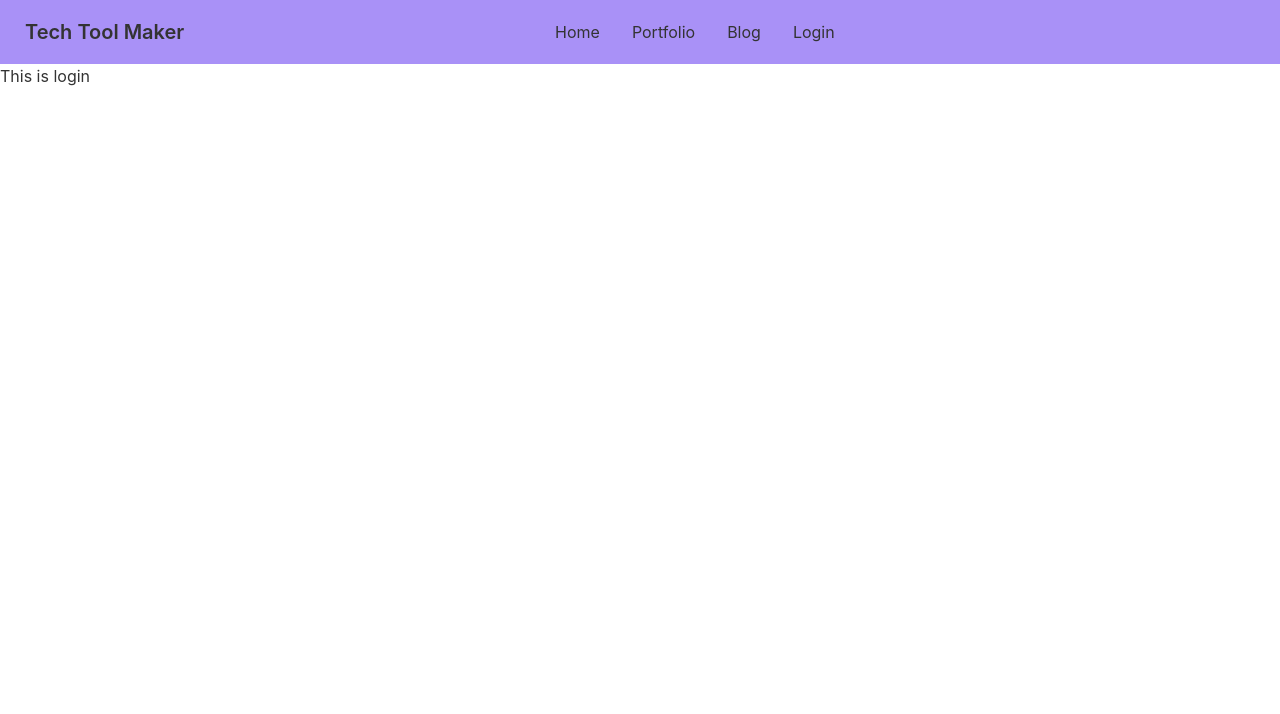
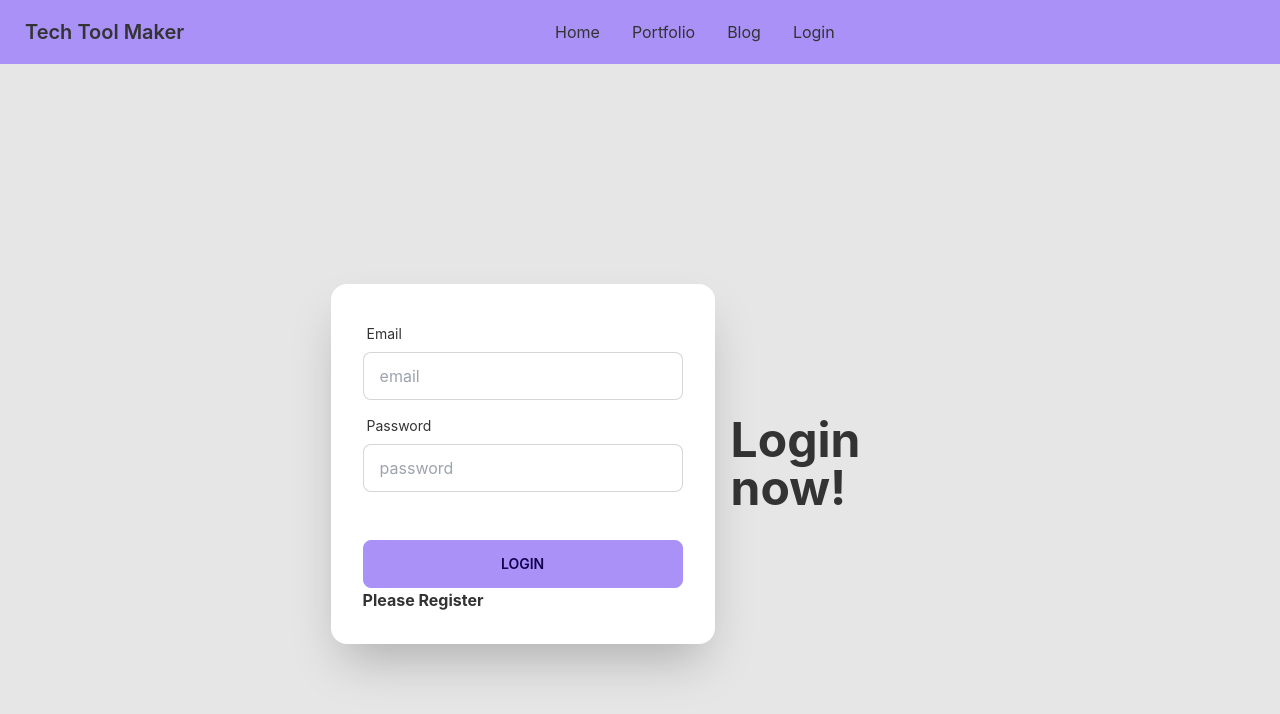
Before and after one commit to abdullahalomar/manufacturer-website-client-side, a React (Create React App) app: page /login in a window 1280 px wide. Shown: the top 714 px of the page. Built offline with nearby package versions, Linux system fonts and the light colour scheme; no server answers.

Commit message:
login register addded

```diff
--- a/package.json
+++ b/package.json
@@ -7,8 +7,11 @@
     "@testing-library/react": "^13.2.0",
     "@testing-library/user-event": "^13.5.0",
     "daisyui": "^2.15.1",
+    "firebase": "^9.8.2",
     "react": "^18.1.0",
     "react-dom": "^18.1.0",
+    "react-firebase-hooks": "^5.0.3",
+    "react-hook-form": "^7.31.3",
     "react-router-dom": "^6.3.0",
     "react-scripts": "5.0.1",
     "web-vitals": "^2.1.4"
--- a/src/App.js
+++ b/src/App.js
@@ -7,6 +7,7 @@ import Blog from './Pages/Home/Blog/Blog';
 import Login from './Pages/Login/Login';
 import Portfolio from './Pages/Portfolio/Portfolio';
 import Product from './Pages/Product/Product';
+import Register from './Pages/Login/Register';
 
 function App() {
   return (
@@ -17,6 +18,7 @@ function App() {
         <Route path='/portfolio' element={<Portfolio/>}></Route>
         <Route path='/blog' element={<Blog></Blog>}></Route>
         <Route path='/login' element={<Login></Login>}></Route>
+        <Route path='/register' element={<Register/>}></Route>
       </Routes>
     </div>
   );
--- a/src/Pages/Login/Login.js
+++ b/src/Pages/Login/Login.js
@@ -1,10 +1,63 @@
-import React from 'react';
+import React, { useState } from 'react';
+import { useSignInWithEmailAndPassword } from 'react-firebase-hooks/auth';
+import { Link } from 'react-router-dom';
+import auth from '../../firebase.init';
 
 const Login = () => {
+    const [email, setEmail] = useState('');
+    const [password, setPassword] = useState('');
+    const [
+        signInWithEmailAndPassword,
+
+    ] = useSignInWithEmailAndPassword(auth);
+    console.log(email,password);
+
     return (
-        <div>
-            <h2>This is login</h2>
+
+        <div class="hero min-h-screen bg-base-200">
+        <div class="hero-content flex-col lg:flex-row-reverse">
+          <div class="text-center lg:text-left">
+            <h1 class="text-5xl font-bold">Login now!</h1>
+          </div>
+          <div class="card flex-shrink-0 w-full max-w-sm shadow-2xl bg-base-100">
+            <div class="card-body">
+              <div class="form-control">
+                <label class="label">
+                  <span class="label-text">Email</span>
+                </label>
+
+                <input
+                type="email"
+                value={email}
+                onChange={(e) => setEmail(e.target.value)}
+                placeholder="email" class="input input-bordered" />
+
+
+              </div>
+              <div class="form-control">
+                <label class="label">
+                  <span class="label-text">Password</span>
+                </label>
+
+                <input
+                    placeholder="password" class="input input-bordered"
+                    type="password"
+                    value={password}
+                    onChange={(e) => setPassword(e.target.value)} />
+
+                <label class="label">
+
+                </label>
+              </div>
+              <div class="form-control mt-6">
+              <button class="btn btn-primary" onClick={() => signInWithEmailAndPassword(email, password)}>Login</button>
+                <Link className='font-bold' to='/register'>Please Register</Link>
+              </div>
+            </div>
+          </div>
         </div>
+        </div>
+
     );
 };
 
--- /dev/null
+++ b/src/Pages/Login/Register.js
@@ -0,0 +1,40 @@
+import React, { useState } from 'react';
+
+
+const Register = () => {
+
+    return (
+        <div class="hero min-h-screen bg-base-200">
+  <div class="hero-content flex-col lg:flex-row-reverse">
+    <div class="text-center lg:text-left">
+      <h1 class="text-5xl font-bold">Register Now!</h1>
+
+    </div>
+    <div class="card flex-shrink-0 w-full max-w-sm shadow-2xl bg-base-100">
+      <div class="card-body">
+        <div class="form-control">
+          <label class="label">
+            <span class="label-text">Email</span>
+          </label>
+          <input type="text" placeholder="email" class="input input-bordered" />
+        </div>
+        <div class="form-control">
+          <label class="label">
+            <span class="label-text">Password</span>
+          </label>
+          <input type="text" placeholder="password" class="input input-bordered" />
+          <label class="label">
+            <a href="#" class="label-text-alt link link-hover">Forgot password?</a>
+          </label>
+        </div>
+        <div class="form-control mt-6">
+          <button class="btn btn-primary">Register</button>
+        </div>
+      </div>
+    </div>
+  </div>
+</div>
+    );
+};
+
+export default Register;
--- a/src/Pages/Products/Products.js
+++ b/src/Pages/Products/Products.js
@@ -1,26 +1,22 @@
-import React, { useEffect, useState } from 'react';
+import React, {useEffect, useState} from 'react';
 import Product from '../Product/Product';
 
 const Products = () => {
-    const [product, setProduct] = useState([]);
+    const [products, setProduct] = useState([]);
     useEffect(() => {
-        fetch('products.json')
-        .then(response => response.json())
-        .then(json => setProduct(json))
+        fetch('products.json').then(response => response.json()).then(json => setProduct(json))
     }, [])
 
     return (
-        <div>
+        <div className="grid lg:grid-cols-3 gap-5  px-10">
 
-                <h2>Available Product: { Products.length}</h2>
 
-            {/* {
-                Products.map(product => <Product
-                    key={product._id}
-                    product={product}
-                ></Product>)
-            } */}
-        </div>
+            {
+            products.map(product => <Product key={
+                    product._id
+                }
+                product={product}></Product>)
+        } </div>
     );
 };
 
--- /dev/null
+++ b/src/firebase.init.js
@@ -0,0 +1,22 @@
+// Import the functions you need from the SDKs you need
+import { initializeApp } from "firebase/app";
+import { getAuth } from "firebase/auth";
+// TODO: Add SDKs for Firebase products that you want to use
+// https://firebase.google.com/docs/web/setup#available-libraries
+
+// Your web app's Firebase configuration
+const firebaseConfig = {
+  apiKey: 'AIzaSyAywPMBPiUWY0jThNUX-0AF4ATKvo2UxgQ',
+  authDomain: process.env.REACT_APP_AUTH_DOMAIN,
+  projectId: process.env.REACT_APP_PROJECT_ID,
+  storageBucket: process.env.REACT_APP_STORAGE_BUCKET,
+  messagingSenderId: process.env.REACT_APP_MESSAGING_SENDER_ID,
+  appId: process.env.REACT_APP_APP_ID
+};
+
+// Initialize Firebase
+const app = initializeApp(firebaseConfig);
+
+const auth = getAuth(app);
+
+export default auth;
```
Also changed, not shown: src/Pages/Product/Product.js (+22 -16 lines), src/Pages/Shared/Navbar/Navbar.js (+9 -20 lines), 1 other file (tests, documents, lock files or other folders).
